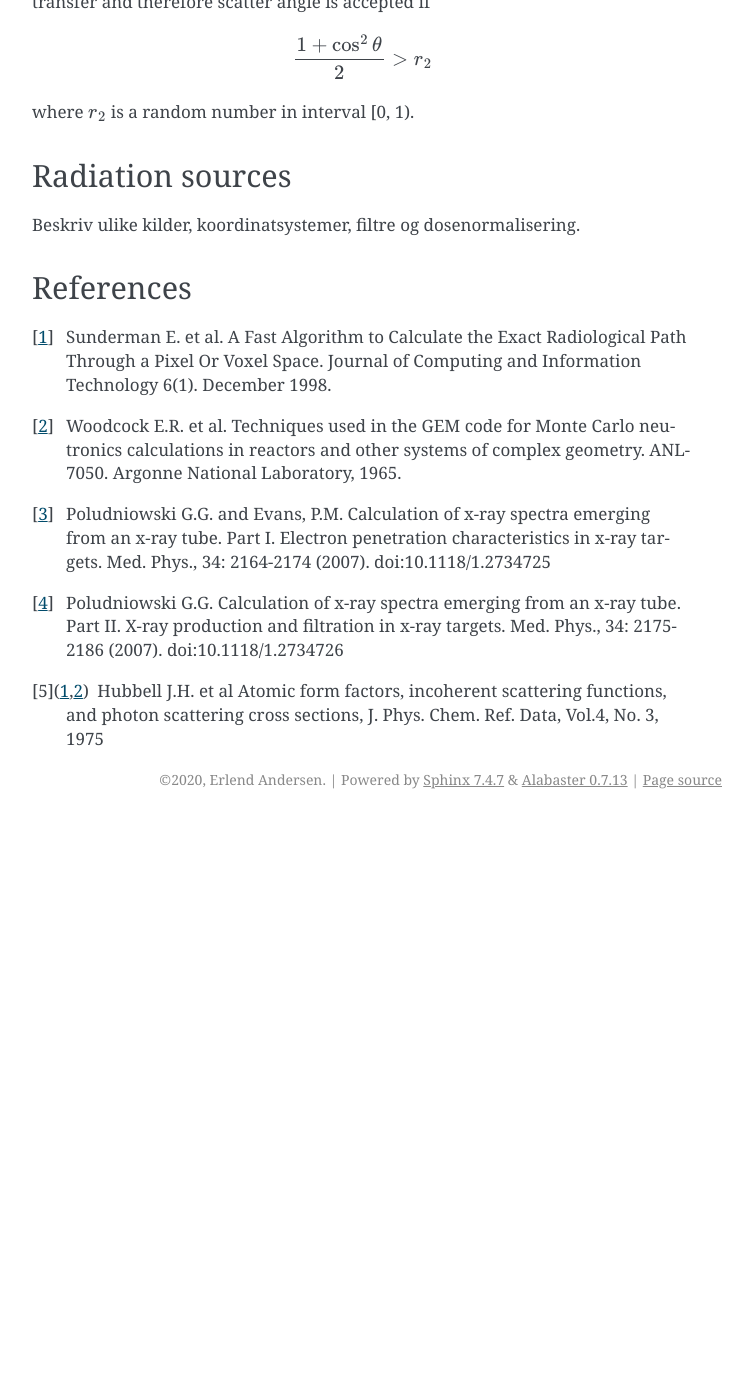
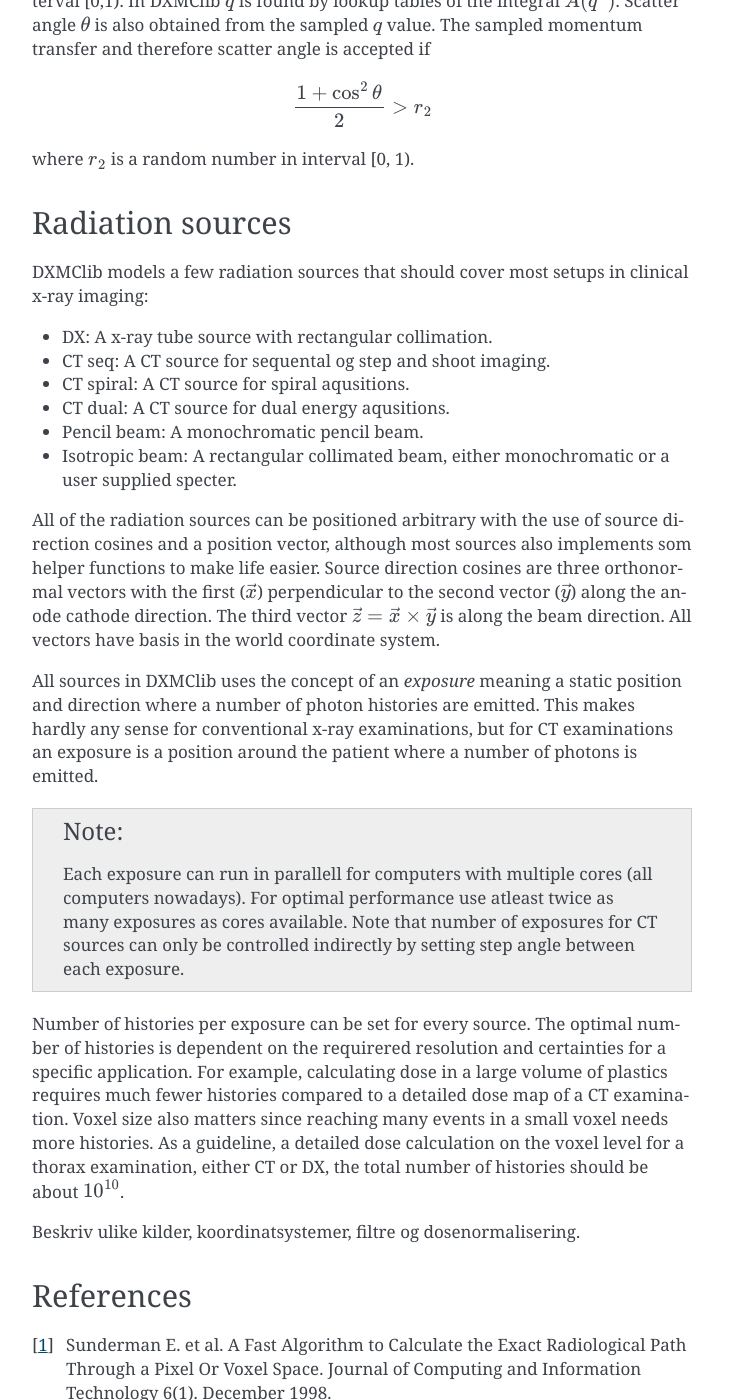
Before and after one commit to medicalphysics/DXMClib, a Sphinx documentation site: the page built from docs/sphinx/physicsmodel.rst, in a window 1280 px wide and 1400 px high, scrolled down 6177 px. Shown: the whole window, without its empty margins (388-1141 px from the left). Built offline with Sphinx 7.4.7, drawn with Linux system fonts in a browser that asks for light colours; pages that are not in the unit, such as notebooks, are missing from menus; before the commit the page ends 6996 px from its top, so only the background shows below that; some of the changed text lies outside the part shown.

Commit message:
more docs

```diff
--- a/docs/sphinx/physicsmodel.rst
+++ b/docs/sphinx/physicsmodel.rst
@@ -58,7 +58,7 @@ Further transport of the photon is done by the ordinary method by sampling a ran
 
 Generating x-ray spectra
 ------------------------
-Since most diagnostic x-ray units do not emit monochromatic photon beams this library includes a x-ray spectra generator. The implementation uses a semi-analytical model proposed by Poludniowski [#Poludniowski1]_ [#Poludniowski2]_ for simulating a spectra from a pure tungsten anode. The model is valid tube potentials from 50kVp to 150 kVp but is accurate up to 300 kVp. The implementation allows for adding filtration of any material and to freely select tube potential and anode angle proving quite flexible. Since the model requires an evaluation of a double integral for each energy bin which is quite computational expensive this implementation is multi threaded. The same formalism is also used in the SpekCalc application also by Poludniowski et al.
+Since most diagnostic x-ray units do not emit monochromatic photon beams this library includes a x-ray spectra generator. The implementation uses a semi-analytical model proposed by Poludniowski [#Poludniowski1]_ [#Poludniowski2]_ for simulating a spectra from a pure tungsten anode. The model is valid tube potentials from 50kVp to 150 kVp but is accurate up to 300 kVp. The implementation allows for adding filtration of any material and to freely select tube potential and anode angle proving quite flexible. Since the model requires an evaluation of a double integral for each energy bin which is quite computational expensive this implementation is multi threaded. The same formalism is also used in the SpekCalc application also by Poludniowski et al. The Heel effect is also modelled for collimated beams along the anode cathode direction, and is equivalent to a corresponding change in anode angle in the model proposed by Poludniowski.
 
 Sampling photon energies from a specter is implemented by the squaring of histogram method which is quite fast after an initial generation of a lookup table. When an energy bin is sampled the photon energy is finally uniformly sampled within the bin width.
 
@@ -158,6 +158,25 @@ where :math:`r_2` is a random number in interval [0, 1).
 
 Radiation sources
 --------------------------
+DXMClib models a few radiation sources that should cover most setups in clinical x-ray imaging:
+
+- DX: A x-ray tube source with rectangular collimation.
+- CT seq: A CT source for sequental og step and shoot imaging.
+- CT spiral: A CT source for spiral aqusitions.
+- CT dual: A CT source for dual energy aqusitions.
+- Pencil beam: A monochromatic pencil beam.
+- Isotropic beam: A rectangular collimated beam, either monochromatic or a user supplied specter.
+
+All of the radiation sources can be positioned arbitrary with the use of source direction cosines and a position vector, although most sources also implements som helper functions to make life easier. Source direction cosines are three orthonormal vectors with the first (:math:`\vec x`) perpendicular to the second vector (:math:`\vec y`) along the anode cathode direction. The third vector :math:`\vec z = \vec x \times \vec y` is along the beam direction. All vectors have basis in the world coordinate system.
+
+All sources in DXMClib uses the concept of an *exposure* meaning a static position and direction where a number of photon histories are emitted. This makes hardly any sense for conventional x-ray examinations, but for CT examinations an exposure is a position around the patient where a number of photons is emitted.
+
+.. NOTE::
+    Each exposure can run in parallell for computers with multiple cores (all computers nowadays). For optimal performance use atleast twice as many exposures as cores available. Note that number of exposures for CT sources can only be controlled indirectly by setting step angle between each exposure.
+
+Number of histories per exposure can be set for every source. The optimal number of histories is dependent on the requirered resolution and certainties for a specific application. For example, calculating dose in a large volume of plastics requires much fewer histories compared to a detailed dose map of a CT examination. Voxel size also matters since reaching many events in a small voxel needs more histories. As a guideline, a detailed dose calculation on the voxel level for a thorax examination, either CT or DX, the total number of histories should be about :math:`10^{10}`.
+
+
 Beskriv ulike kilder, koordinatsystemer, filtre og dosenormalisering.
 
 
```
